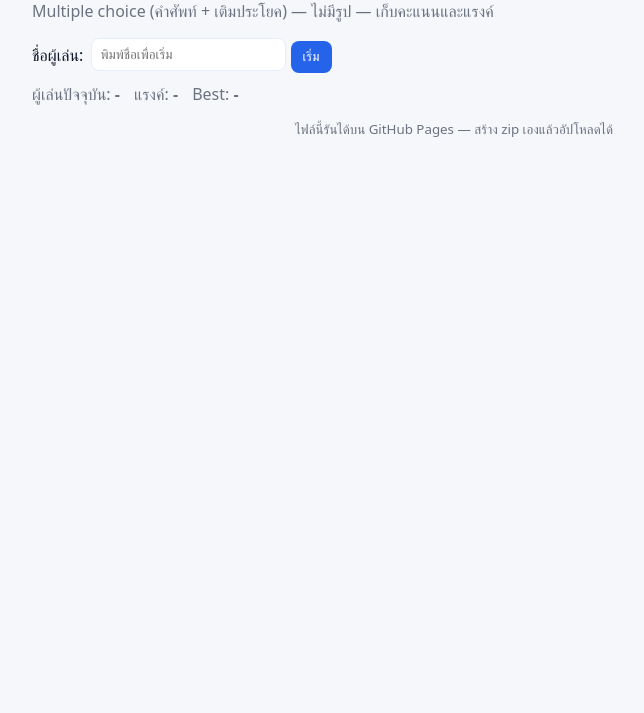
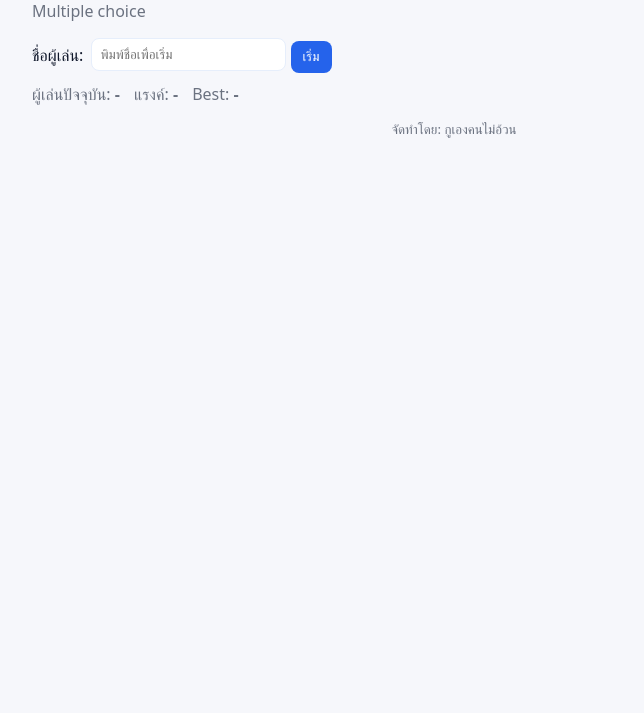
Before and after one commit to phakhapoomphinichot-cell/englishquiz.github.io, a plain HTML site: page index.html in a window 1280 px wide. Shown: the part 87-800 px from the top of the page, without its empty margins (186-830 px from the left). Drawn offline with Linux system fonts and the light colour scheme.

Commit message:
Update index.html

```diff
--- a/index.html
+++ b/index.html
@@ -10,7 +10,7 @@
   <div class="wrap">
     <header>
       <h1>English Vocabulary Trainer</h1>
-      <p class="muted">Multiple choice (คำศัพท์ + เติมประโยค) — ไม่มีรูป — เก็บคะแนนและแรงค์</p>
+      <p class="muted">Multiple choice </p>
     </header>
 
     <main>
@@ -69,7 +69,7 @@
     </main>
 
     <footer>
-      <small>ไฟล์นี้รันได้บน GitHub Pages — สร้าง zip เองแล้วอัปโหลดได้</small>
+      <small>จัดทำโดย: กูเองคนไม่อ้วน</small>
     </footer>
   </div>
 
```
